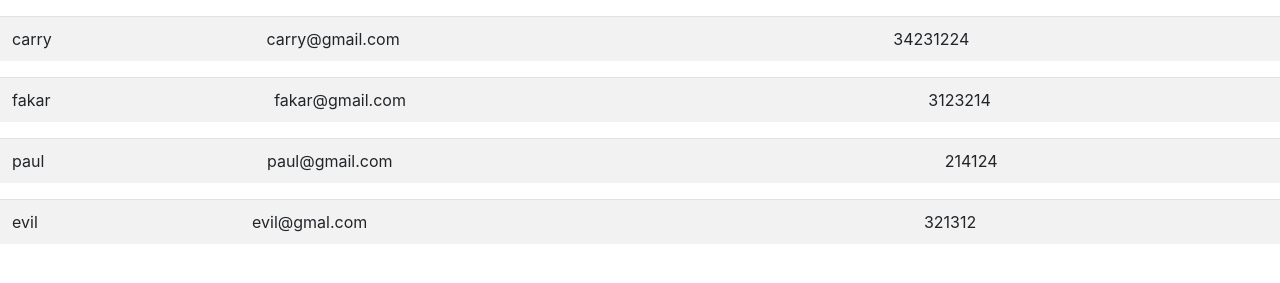
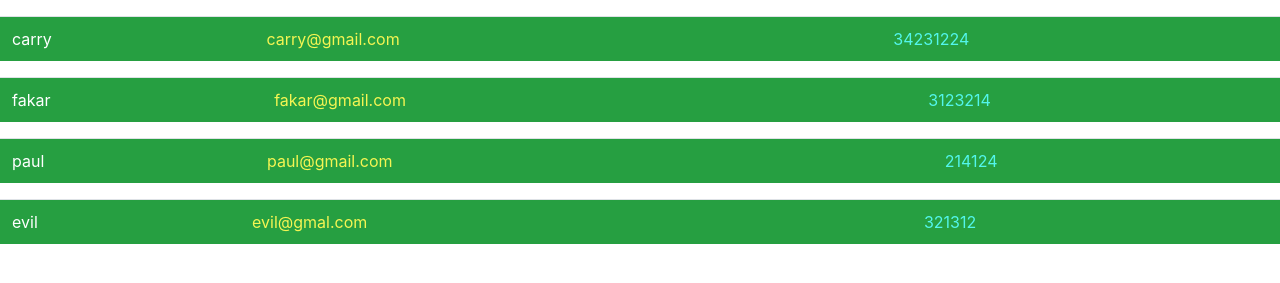
Before and after one commit to DebashishPaul/make-table-from-database-data-in-php, a PHP site: page / in a window 1280 px wide. Shown: the part 47-330 px from the top of the page. Run offline with PHP 8.4, Linux system fonts and the light colour scheme; data comes from the database, SQL or seed files in the repository.

Commit message:
Add files via upload

```diff
--- a/index.php
+++ b/index.php
@@ -23,7 +23,7 @@ if ($conn->connect_error) {
 
 $sql = "SELECT name, email, mobile FROM student";
 $result = $conn->query($sql);
-echo '<table class="table">
+echo '<table class="table bg-success">
 <thead class="thead-light">
     <tr>
 
@@ -39,12 +39,12 @@ if ($result->num_rows > 0) {
 
 
 
-        echo '<table class="table table-striped">
+        echo '<table class="table table-striped bg-success">
 
 <tr>
-<td>'.$row["name"].'</td>
-<td>'.$row["email"].'</td>
-<td>'.$row["mobile"].'</td>
+<td style="color:white";>'.$row["name"].'</td>
+<td style="color:#F5F553";>'.$row["email"].'</td>
+<td style="color:53F5EB";>'.$row["mobile"].'</td>
 </tr>
 </table>';
 
```
